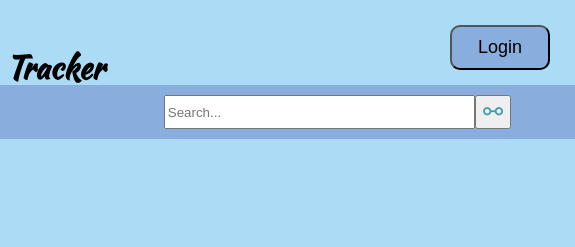
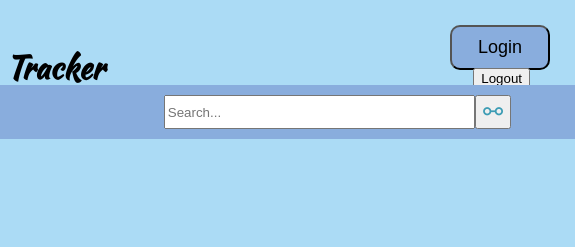
Before and after one commit to hansen-ri/Receipt-Tracker, a website built with Vite: page index.html in a window 1280 px wide. Shown: the top 247 px of the page, 705-1280 px from the left. Built offline with nearby package versions, Linux system fonts and the light colour scheme.

Commit message:
Small stuff on main

```diff
--- a/partials/header.html
+++ b/partials/header.html
@@ -5,7 +5,8 @@
      alt="Receipt Logo"
      id="logo_img"
    />
-   <button href="https://virtual-receipts.herokuapp.com/login" id="login_btn">Login</button>
+    <a href="https://virtual-receipts.herokuapp.com/login"><button id="login_btn">Login</button></a>
+    <a href="https://virtual-receipts.herokuapp.com/logout"><button id="logout_btn">Logout</button></a>
    <nav>
      <div><a class="active nav_link" href="index.html">Home</a></div>
      <div><a class="nav_link" href="add.html">Add Receipt</a></div>
--- a/styles/general.css
+++ b/styles/general.css
@@ -116,6 +116,11 @@ footer {
     grid-row: 1 / 3;
     z-index: 3;
     /* border: solid 2px black; */
+}
+
+#logout_btn {
+    position: absolute;
+    right: 45px;
 }
 
 #login_btn {
```
